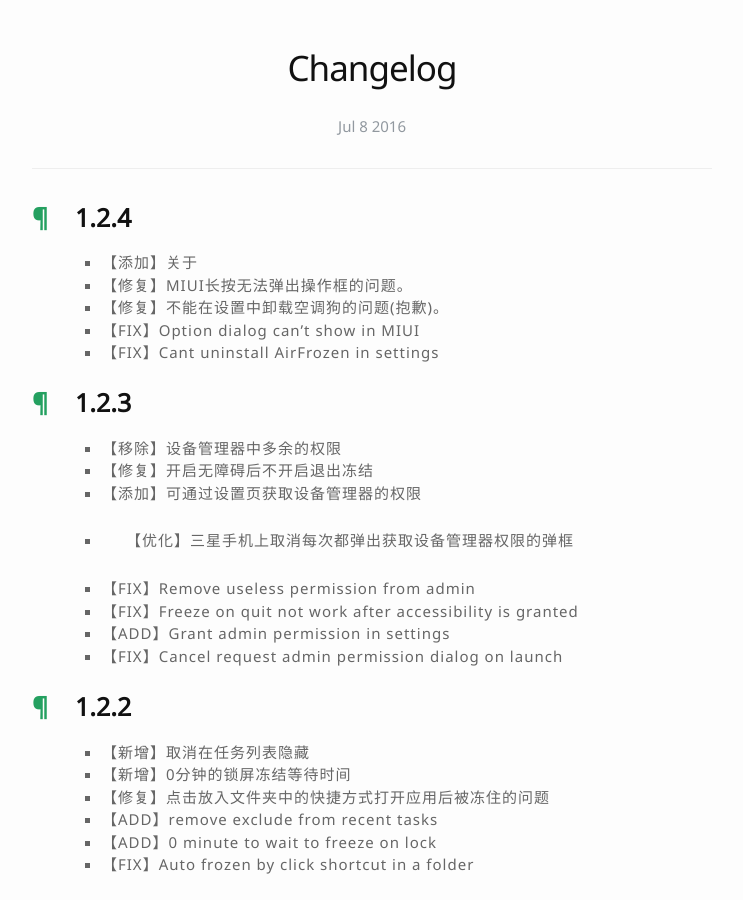
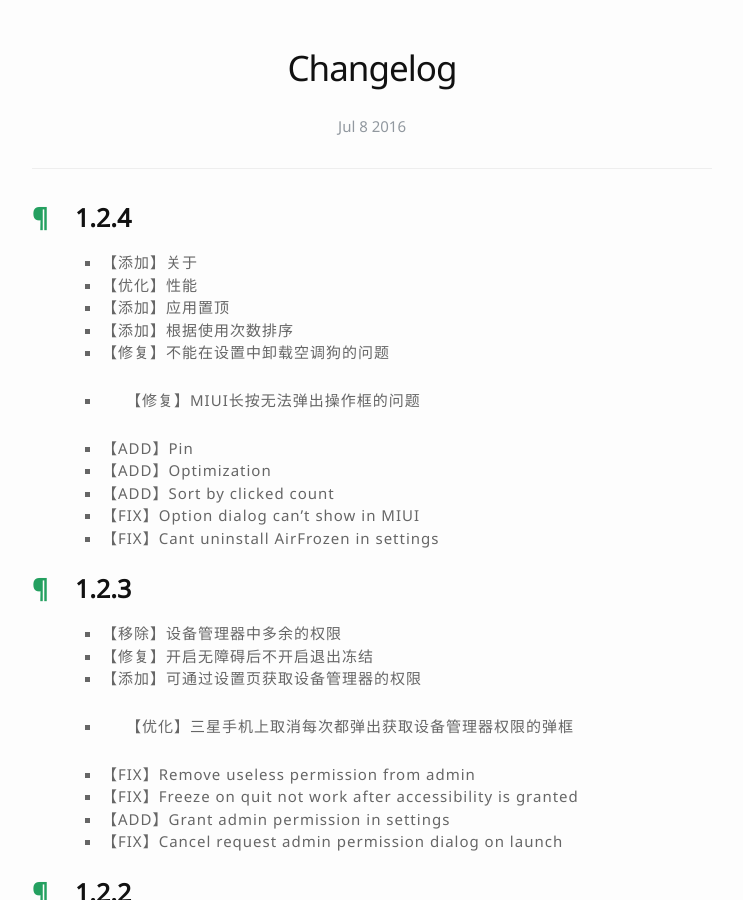
Before and after one commit to hyongbai/AirFrozen, a Jekyll site: the page built from _posts/2016-07-08-changelog.md, in a window 1280 px wide and 900 px high. Shown: the whole window, without its empty margins (268-1011 px from the left). Built offline with Jekyll 4.4.1, drawn with Linux system fonts in a browser that asks for light colours; nearby versions of some CDN libraries.

Commit message:
changelog 4 1.2.4

```diff
--- a/_posts/2016-07-08-changelog.md
+++ b/_posts/2016-07-08-changelog.md
@@ -1,14 +1,20 @@
 ---
 layout: post
 title: "Changelog"
-finished: true
 permalink: /changelog
 ---
 
 ## 1.2.4
 - 【添加】关于
-- 【修复】MIUI长按无法弹出操作框的问题。
-- 【修复】不能在设置中卸载空调狗的问题(抱歉)。
+- 【优化】性能
+- 【添加】应用置顶
+- 【添加】根据使用次数排序
+- 【修复】不能在设置中卸载空调狗的问题
+- 【修复】MIUI长按无法弹出操作框的问题
+
+- 【ADD】Pin
+- 【ADD】Optimization
+- 【ADD】Sort by clicked count
 - 【FIX】Option dialog can't show in MIUI
 - 【FIX】Cant uninstall AirFrozen in settings
 
```
